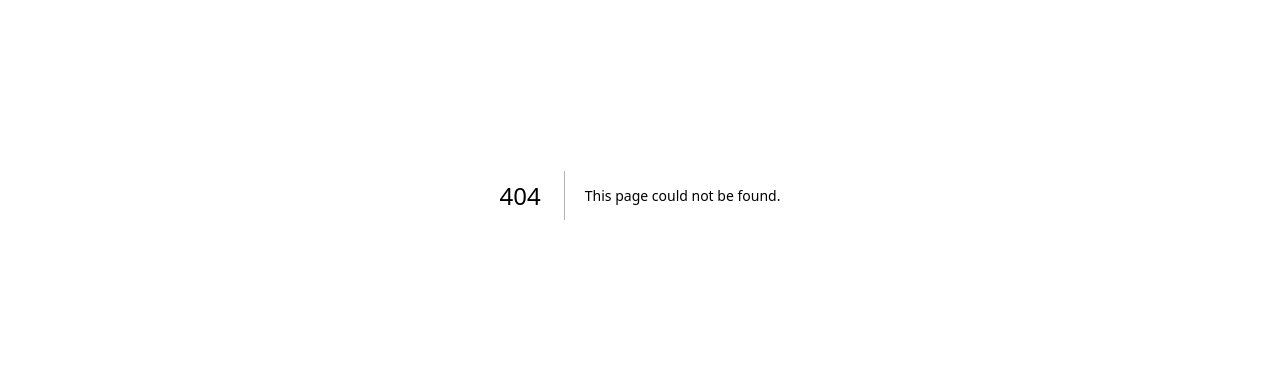
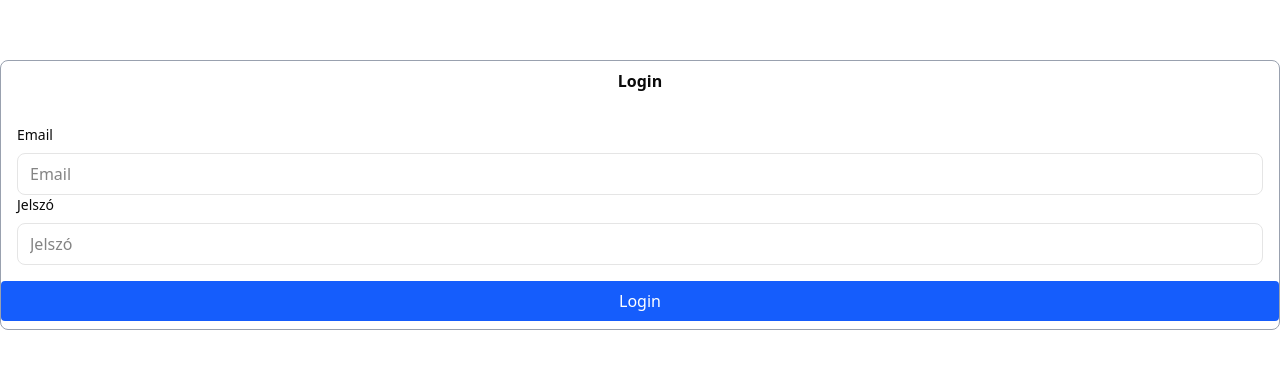
Before and after one commit to DrozsdikAdam/ai-orchastrator, a Next.js app in the folder apps/web/: page /login in a window 1280 px wide. Before the commit this address had no page. Shown: the part 205-574 px from the top of the page. Built offline with nearby package versions, Linux system fonts and the light colour scheme.

Commit message:
initial login page

```diff
--- /dev/null
+++ b/apps/web/src/app/login/page.tsx
@@ -0,0 +1,101 @@
+"use client";
+
+import { useRef, useState } from "react"
+import { Loader2 } from "lucide-react";
+import { ApiClient } from "@/lib/apiClient";
+
+export default function loginPage() {
+
+    const [email, setEmail] = useState<Record<string, string>>();
+    const [password, setPassword] = useState<Record<string, string>>();
+    const [emailError, setEmailError] = useState<string | null>(null);
+    const [passwordError, setPasswordError] = useState<string | null>(null);
+    const [error, setError] = useState<string | null>(null);
+    const [isLoading, setIsLoading] = useState<boolean>(false);
+    const emailRef = useRef(null);
+    const passwordRef = useRef(null);
+
+    const securityCheck = (): boolean => {
+        let isInvalid = false;
+        const emailRegex = /^[^\s@]+@[^\s@]+\.[^\s@]+$/;
+        const passwordRegex = /^(?=.*[A-Za-z])(?=.*\d)(?=.*[@$!%*#?&])[A-Za-z\d@$!%*#?&]{8,64}$/;
+        if (!email?.email) {
+            setEmailError("Az email kötelező!");
+            isInvalid = true;
+        } else if (!emailRegex.test(email.email)) {
+            setEmailError("Az email formátuma helytelen!");
+            isInvalid = true;
+        } else {
+            setEmailError(null);
+        }
+
+        if (!password?.password) {
+            setPasswordError("A jelszó kötelező!");
+            isInvalid = true;
+        } else if (!passwordRegex.test(password.password)) {
+            setPasswordError("A jelszónak tartalmaznia kell legalább egy betűt, egy számot és egy speciális karaktert, valamint legalább 8, legfeljebb 64 karakterből kell állnia!");
+            isInvalid = true;
+        } else {
+            setPasswordError(null);
+        }
+
+        return isInvalid;
+    }
+
+    const handleLogin = async () => {
+        setIsLoading(true);
+        setError(null);
+        try {
+            if (securityCheck()) return;
+            const client = new ApiClient("/auth/login");
+            const response: any = await client.post<{ token: string }>({
+                email: email!.email,
+                password: password!.password
+            });
+            localStorage.setItem("token", response.token);
+            window.location.href = "/";
+        } catch (error) {
+            setError("Sikertelen bejelentkezés!");
+        } finally {
+            setIsLoading(false);
+        }
+    }
+
+    return (
+        <div className="h-screen w-screen flex items-center justify-center">
+            <div className="w-full py-2 rounded-md border border-gray-400">
+                <h1 className="text-center font-semibold mb-8">Login</h1>
+                <div className="w-full px-4">
+                    <div>
+                        <label className="block text-sm font-medium mb-2" htmlFor="email">Email</label>
+                        <input className="w-full px-3 py-2 border rounded-md focus:outline-none focus:border-blue-500"
+                            type="text"
+                            placeholder="Email"
+                            value={email?.email || ""}
+                            onChange={(e) => setEmail({ email: e.target.value.trim() })} />
+                        {emailError && <p className="text-red-500 text-sm">{emailError}</p>}
+                    </div>
+                    <div>
+                        <label className="block text-sm font-medium mb-2" htmlFor="password">Jelszó</label>
+                        <input className="w-full px-3 py-2 border rounded-md focus:outline-none focus:border-blue-500"
+                            type="password"
+                            placeholder="Jelszó"
+                            value={password?.password || ""}
+                            onChange={(e) => setPassword({ password: e.target.value.trim() })}
+                        />
+                        {passwordError && <p className="text-red-500 text-sm">{passwordError}</p>}
+                    </div>
+                </div>
+                {error && <p className="text-red-500 text-sm">{error}</p>}
+                <button className="bg-blue-600 text-white rounded px-4 py-2 hover:bg-blue-700 transition-colors w-full mt-4"
+                    onClick={handleLogin}
+                    disabled={isLoading || emailError !== null || passwordError !== null}>
+                    {isLoading ?
+                        <Loader2 className="animate-spin text-white" size={20} /> :
+                        "Login"
+                    }
+                </button>
+            </div>
+        </div>
+    )
+}
```
